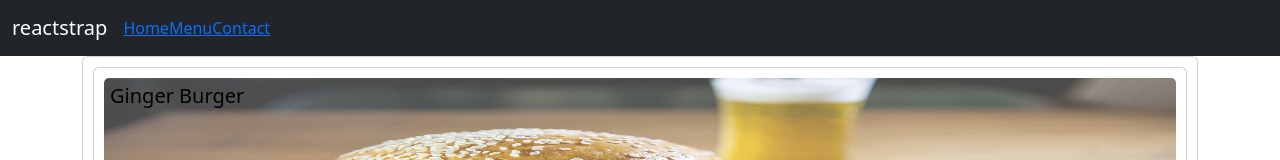
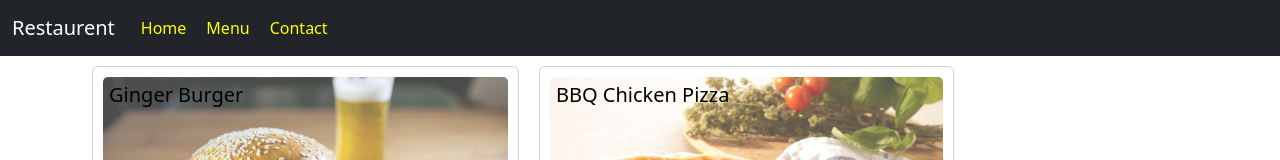
Before and after one commit to arifkhan676/restaurant-app, a React (Create React App) app: page /menu in a window 1280 px wide. Shown: the top 160 px of the page. Built offline with nearby package versions, Linux system fonts and the light colour scheme.

Commit message:
Added Redux / Reducer

```diff
--- a/src/App.css
+++ b/src/App.css
@@ -5,6 +5,7 @@
 .NavItem{
   color: #fff;
 }
+
 .footer{
   margin-top: 20%;
   text-align: center;
--- a/src/Components/Body/Contact.jsx
+++ b/src/Components/Body/Contact.jsx
@@ -36,6 +36,7 @@ class Contact extends Component {
 
 
     render() {
+        document.title = "Arif's Contact"
         return (
             <div className='container'>
                 <Form onSubmit={this.handleClick}>
--- a/src/Components/Body/Home.jsx
+++ b/src/Components/Body/Home.jsx
@@ -1,6 +1,7 @@
 import React from 'react'
 
 function Home() {
+    document.title = "Arif's Restaurent"
     return (
         <div>
             <h3>home</h3>
--- a/src/Components/Header/Header.js
+++ b/src/Components/Header/Header.js
@@ -1,7 +1,7 @@
 import React, { useState } from 'react'
 import { Navbar, NavbarBrand, NavbarToggler, Collapse, Nav, NavItem } from 'reactstrap'
 import { Link } from 'react-router-dom';
-
+import './header.css'
 
 
 const Header = () => {
@@ -15,18 +15,18 @@ const Header = () => {
     return (
         <div>
             <Navbar color="dark" dark expand="sm">
-                <NavbarBrand href="/">reactstrap</NavbarBrand>
+                <NavbarBrand href="/">Restaurent</NavbarBrand>
                 <NavbarToggler onClick={navOpen} />
-                <Collapse isOpen={isOpen} navbar>
-                    <Nav className="ml-auto" navbar>
-                        <NavItem>
-                            <Link to="/home">Home</Link>
+                <Collapse isOpen={isOpen} navbar className='y'>
+                    <Nav navbar>
+                        <NavItem >
+                            <Link className='xyz' to="/home">Home</Link>
                         </NavItem>
                         <NavItem>
-                            <Link to="/menu">Menu</Link>
+                            <Link className='xyz' to="/menu">Menu</Link>
                         </NavItem>
                         <NavItem>
-                            <Link to="/Contact">Contact</Link>
+                            <Link className='xyz' to="/Contact">Contact</Link>
                         </NavItem>
                     </Nav>
                 </Collapse>
--- /dev/null
+++ b/src/Components/Header/header.css
@@ -0,0 +1,12 @@
+.NavItem{
+    text-align: center;
+}
+.xyz{
+    color: yellow;
+    text-decoration: none;
+    padding: 10px;
+
+}
+.y{
+    text-align: center;
+}
--- a/src/Components/MenuDish/DishDetail.js
+++ b/src/Components/MenuDish/DishDetail.js
@@ -2,14 +2,14 @@ import React from 'react'
 import { Card, CardImg, CardText, CardTitle } from 'reactstrap';
 import LoadComp from './LoadComp';
 
-const DishDetail = ({ passItem }) => {
+const DishDetail = (props) => {
     return (
 
         <div>
             <Card inverse style={{ padding: 10, margin: 10 }}  >
                 <CardImg
                     alt="Ginger Burger"
-                    src={passItem.image}
+                    src={props.dish.image}
                     style={{
                         height: 200,
                         opacity: 0.7,
@@ -19,13 +19,13 @@ const DishDetail = ({ passItem }) => {
 
                 <CardTitle tag="p" style={{ color: "#000" }}>
                     <CardText>
-                        {passItem.name}
+                        {props.dish.name}
                     </CardText>
                     <CardText>
-                        {passItem.description}
+                        {props.dish.description}
                     </CardText>
                     <hr />
-                    <LoadComp comments={passItem.comments} />
+                    <LoadComp comments={props.comments} />
                 </CardTitle>
 
             </Card>
--- a/src/Components/MenuDish/Menu.js
+++ b/src/Components/MenuDish/Menu.js
@@ -1,76 +1,73 @@
-import React, { Component, useState } from 'react'
+import React, { Component } from 'react'
 import DISHES from './Dish';
 import Comments from './Comment';
 import MenuItem from './MenuItem';
 import DishDetail from './DishDetail'
-import { Card, CardGroup, Modal, ModalFooter, Button } from 'reactstrap';
+import { CardGroup, Modal, ModalBody, ModalFooter, Button } from 'reactstrap';
 
 class Menu extends Component {
-    constructor(props) {
-        super(props)
-        this.state = {
-            dishes: DISHES,
-            seeItem: null,
-            comments: Comments,
-            modalOpen: false
-        }
+
+    state = {
+        dishes: DISHES,
+        seeItem: null,
+        comments: Comments,
+        modalOpen: false
     }
 
-    ClickItem = (Platter) => {
+
+    ClickItem = (dish) => {
         this.setState({
-            seeItem: Platter,
+            seeItem: dish,
             modalOpen: !this.state.modalOpen
-        })
+        });
     }
 
-    toggle = () => {
-        this.setState = ({
+    toggleModal = () => {
+        this.setState({
             modalOpen: !this.state.modalOpen
         })
     }
 
     render() {
+        document.title = "Menu"
         const items = this.state.dishes.map((item) => {
-            return <MenuItem Platter={item} ClickItem={() => this.ClickItem(item)} key={item.id} />;
+            return <MenuItem dish={item} ClickItem={() => this.ClickItem(item)} key={item.id} />;
         })
-
 
         let platterDetail = null;
 
         if (this.state.seeItem != null) {
-            const comments = this.state.comments.filter(comment =>
-                comment.dishId === this.state.seeItem.id)
+            const comments = this.state.comments.filter(comment => {
+                return comment.dishId === this.state.seeItem.id
+            })
+
             platterDetail = < DishDetail
-                passItem={this.state.seeItem}
+                dish={this.state.seeItem}
                 comments={comments}
             />
         }
-        console.log(platterDetail);
+        // console.log(platterDetail);
 
 
         return (
             <div className='container' >
                 <div className="row">
+
                     <CardGroup>
-                        <Card onClick={this.toggle}>
-                            {items}
-                        </Card>
+                        {items}
                     </CardGroup>
-                </div>
-                <Card>
-                    <Modal isOpen={this.state.modalOpen} toggle={this.state.toggle} >
-                        {platterDetail}
+                    <Modal isOpen={this.state.modalOpen} onClick={this.toggleModal} >
+                        <ModalBody>
+                            {platterDetail}
+                        </ModalBody>
                         <ModalFooter>
-                            <Button color="secondary" onClick={this.toggle}>
+                            <Button color="secondary" onClick={this.toggleModal}>
                                 close
                             </Button>
                         </ModalFooter>
-
                     </Modal>
 
-
-                </Card>
-
+                </div>
             </div>
         )
     }
--- a/src/Components/MenuDish/MenuItem.js
+++ b/src/Components/MenuDish/MenuItem.js
@@ -1,14 +1,14 @@
 import React from 'react'
 import { Card, CardImg, CardImgOverlay, CardTitle } from 'reactstrap';
 
-const MenuItem = ({ Platter, ClickItem }) => {
+const MenuItem = ({ dish, ClickItem }) => {
 
     return (
         <div  >
-            <Card inverse style={{ padding: 10, margin: 10 }} onClick={() => ClickItem(Platter)} >
+            <Card inverse style={{ padding: 10, margin: 10 }} onClick={() => ClickItem(dish)} >
                 <CardImg
                     alt="Ginger Burger"
-                    src={Platter.image}
+                    src={dish.image}
                     style={{
                         height: 270,
                         opacity: 0.7,
@@ -17,7 +17,7 @@ const MenuItem = ({ Platter, ClickItem }) => {
                 />
                 <CardImgOverlay>
                     <CardTitle tag="h5" style={{ color: "#000" }}>
-                        {Platter.name}
+                        {dish.name}
                     </CardTitle>
                 </CardImgOverlay>
             </Card>
```
Also changed, not shown: src/Components/Redux/Reducer.js (added, +16 -0 lines), src/Components/Redux/Store.js (added).
